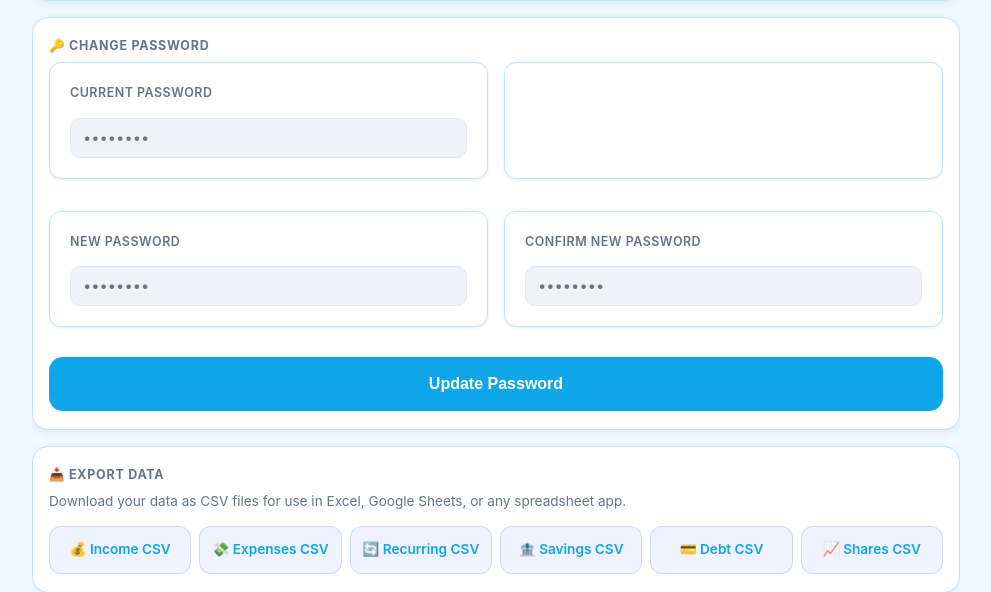
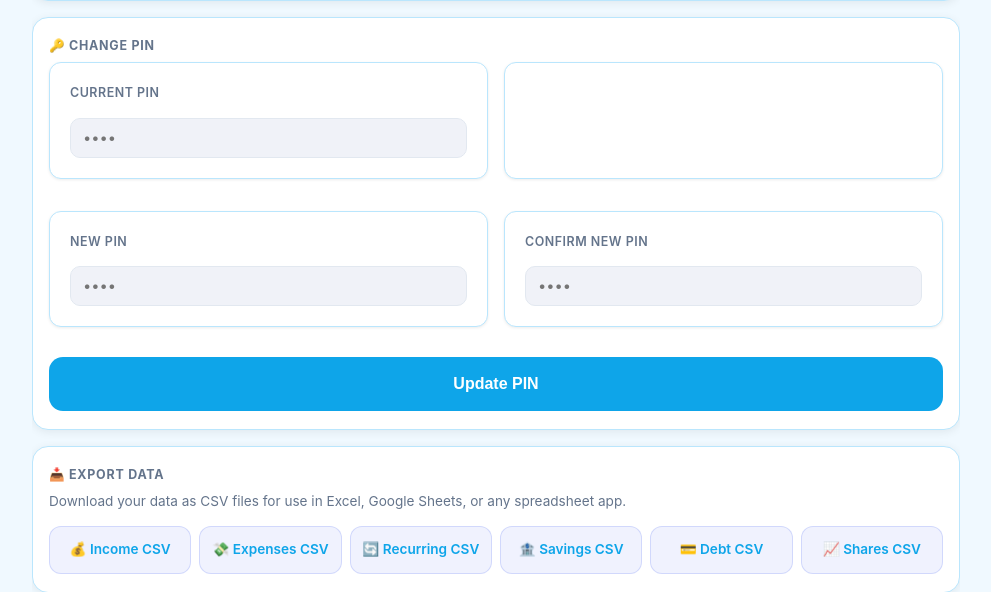
Before and after one commit to akoladegrace237-star/Budget-Tracker, a Flask app: page /settings in a window 1280 px wide. Shown: the part 1596-2188 px from the top of the page, without its empty margins (144-1135 px from the left). Run offline with Flask 3, Linux system fonts and the light colour scheme; the visitor is signed in with stand-in values (Sample User, id 1); data comes from the database, SQL or seed files in the repository; some libraries are stand-ins or nearby versions.

Commit message:
Replace password with 4-digit PIN, add remember username, add forgot PIN recovery

```diff
--- a/app.py
+++ b/app.py
@@ -124,17 +124,22 @@ def index():
 @app.route("/register", methods=["GET", "POST"])
 def register():
     if request.method == "POST":
-        username = request.form["username"].strip()
-        password = request.form["password"]
+        username        = request.form["username"].strip()
+        pin             = request.form["pin"].strip()
+        security_answer = request.form.get("security_answer", "").strip().lower()
 
-        if not username or not password:
+        if not username or not pin:
             return render_template("register.html", error="All fields are required.")
+        if not pin.isdigit() or len(pin) != 4:
+            return render_template("register.html", error="PIN must be exactly 4 digits.")
+        if not security_answer:
+            return render_template("register.html", error="Security answer is required for PIN recovery.")
 
         conn = get_db()
         try:
             conn.execute(
-                "INSERT INTO users (username, password) VALUES (?, ?)",
-                (username, hash_password(password))
+                "INSERT INTO users (username, password, security_answer) VALUES (?, ?, ?)",
+                (username, hash_password(pin), hash_password(security_answer))
             )
             conn.commit()
             return redirect("/login")
@@ -150,12 +155,13 @@ def register():
 def login():
     if request.method == "POST":
         username = request.form["username"].strip()
-        password = request.form["password"]
+        pin      = request.form["pin"].strip()
+        remember = request.form.get("remember")
 
         conn = get_db()
         user = conn.execute(
             "SELECT * FROM users WHERE username = ? AND password = ?",
-            (username, hash_password(password))
+            (username, hash_password(pin))
         ).fetchone()
         conn.close()
 
@@ -163,17 +169,51 @@ def login():
             session["user_id"]  = user["id"]
             session["username"] = user["username"]
             session["currency"] = user["currency"] or "£"
-            return redirect("/dashboard")
+            resp = redirect("/dashboard")
+            if remember:
+                resp.set_cookie("remembered_user", username, max_age=60*60*24*365)
+            else:
+                resp.delete_cookie("remembered_user")
+            return resp
         else:
-            return render_template("login.html", error="Invalid username or password.")
+            return render_template("login.html", error="Invalid username or PIN.",
+                                   remembered_user=request.cookies.get("remembered_user", ""))
 
-    return render_template("login.html")
+    return render_template("login.html",
+                           remembered_user=request.cookies.get("remembered_user", ""))
 
 
 @app.route("/logout")
 def logout():
     session.clear()
     return redirect("/login")
+
+
+@app.route("/forgot-pin", methods=["GET", "POST"])
+def forgot_pin():
+    if request.method == "POST":
+        username        = request.form["username"].strip()
+        security_answer = request.form["security_answer"].strip().lower()
+        new_pin         = request.form["new_pin"].strip()
+        confirm_pin     = request.form["confirm_pin"].strip()
+
+        if not (new_pin.isdigit() and len(new_pin) == 4):
+            return render_template("forgot_pin.html", error="PIN must be exactly 4 digits.")
+        if new_pin != confirm_pin:
+            return render_template("forgot_pin.html", error="PINs do not match.")
+
+        conn = get_db()
+        user = conn.execute("SELECT * FROM users WHERE username = ?", (username,)).fetchone()
+        if not user or user["security_answer"] != hash_password(security_answer):
+            conn.close()
+            return render_template("forgot_pin.html", error="Username or security answer is incorrect.")
+
+        conn.execute("UPDATE users SET password = ? WHERE id = ?", (hash_password(new_pin), user["id"]))
+        conn.commit()
+        conn.close()
+        return redirect("/login")
+
+    return render_template("forgot_pin.html")
 
 
 # ─────────────────────────────────────────────
@@ -1095,7 +1135,7 @@ def settings():
             if user_row["password"] != hash_password(current_pw):
                 conn.close()
                 return redirect("/settings?error=wrong_password")
-            if new_pw != confirm_pw or len(new_pw) < 4:
+            if new_pw != confirm_pw or not (new_pw.isdigit() and len(new_pw) == 4):
                 conn.close()
                 return redirect("/settings?error=password_mismatch")
 
--- a/db.py
+++ b/db.py
@@ -148,11 +148,12 @@ def _init_sqlite(c):
 
     c.execute('''
         CREATE TABLE IF NOT EXISTS users (
-            id       INTEGER PRIMARY KEY AUTOINCREMENT,
-            username TEXT    UNIQUE NOT NULL,
-            password TEXT    NOT NULL,
-            currency TEXT    DEFAULT '£',
-            created  TEXT    DEFAULT CURRENT_TIMESTAMP
+            id              INTEGER PRIMARY KEY AUTOINCREMENT,
+            username        TEXT    UNIQUE NOT NULL,
+            password        TEXT    NOT NULL,
+            currency        TEXT    DEFAULT '£',
+            security_answer TEXT    DEFAULT '',
+            created         TEXT    DEFAULT CURRENT_TIMESTAMP
         )
     ''')
 
@@ -334,11 +335,12 @@ def _init_postgres(c):
 
     c.execute('''
         CREATE TABLE IF NOT EXISTS users (
-            id       SERIAL PRIMARY KEY,
-            username TEXT   UNIQUE NOT NULL,
-            password TEXT   NOT NULL,
-            currency TEXT   DEFAULT '£',
-            created  TIMESTAMP DEFAULT CURRENT_TIMESTAMP
+            id              SERIAL PRIMARY KEY,
+            username        TEXT   UNIQUE NOT NULL,
+            password        TEXT   NOT NULL,
+            currency        TEXT   DEFAULT '£',
+            security_answer TEXT   DEFAULT '',
+            created         TIMESTAMP DEFAULT CURRENT_TIMESTAMP
         )
     ''')
 
--- a/templates/settings.html
+++ b/templates/settings.html
@@ -88,32 +88,32 @@
     </div>
 </form>
 
-<!-- ── Change Password ── -->
+<!-- ── Change PIN ── -->
 <form method="POST" action="/settings">
     <input type="hidden" name="action" value="password">
     <div class="settings-section">
-        <div class="settings-section-label">🔑 Change Password</div>
+        <div class="settings-section-label">🔑 Change PIN</div>
         {% if request.args.get('error') == 'wrong_password' %}
-        <div class="alert alert-danger">Current password is incorrect.</div>
+        <div class="alert alert-danger">Current PIN is incorrect.</div>
         {% elif request.args.get('error') == 'password_mismatch' %}
-        <div class="alert alert-danger">New passwords don't match or are too short (min 4 chars).</div>
+        <div class="alert alert-danger">New PINs don't match or are not 4 digits.</div>
         {% endif %}
         <div class="form-grid-2col">
             <div class="form-group">
-                <label for="current_password">Current Password</label>
-                <input type="password" id="current_password" name="current_password" required placeholder="••••••••">
+                <label for="current_password">Current PIN</label>
+                <input type="password" id="current_password" name="current_password" inputmode="numeric" pattern="[0-9]{4}" maxlength="4" required placeholder="••••">
             </div>
             <div class="form-group"></div>
             <div class="form-group">
-                <label for="new_password">New Password</label>
-                <input type="password" id="new_password" name="new_password" required minlength="4" placeholder="••••••••">
+                <label for="new_password">New PIN</label>
+                <input type="password" id="new_password" name="new_password" inputmode="numeric" pattern="[0-9]{4}" maxlength="4" required placeholder="••••">
             </div>
             <div class="form-group">
-                <label for="confirm_password">Confirm New Password</label>
-                <input type="password" id="confirm_password" name="confirm_password" required minlength="4" placeholder="••••••••">
+                <label for="confirm_password">Confirm New PIN</label>
+                <input type="password" id="confirm_password" name="confirm_password" inputmode="numeric" pattern="[0-9]{4}" maxlength="4" required placeholder="••••">
             </div>
         </div>
-        <button type="submit" class="btn-submit settings-save">Update Password</button>
+        <button type="submit" class="btn-submit settings-save">Update PIN</button>
     </div>
 </form>
 
```
Also changed, not shown: templates/forgot_pin.html (added, +40 -0 lines), templates/login.html (+11 -3 lines), templates/register.html (+9 -2 lines).
